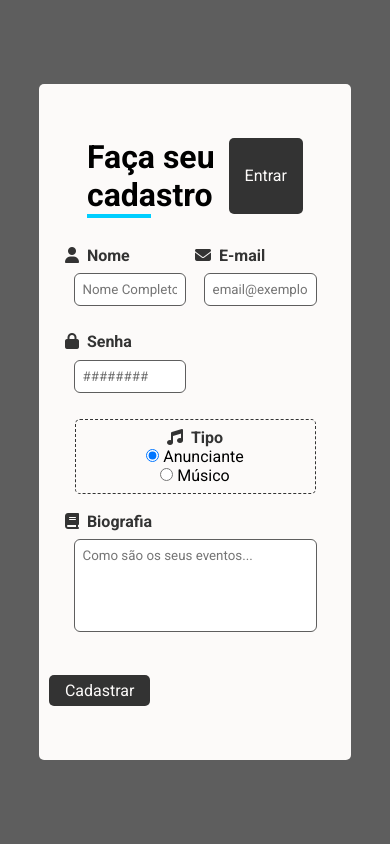
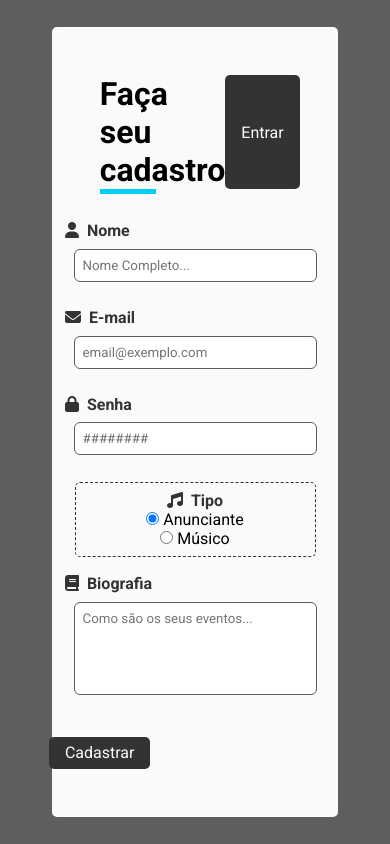
Before and after one commit to Lucas-2000/usjt_des_web_2023_1_a3, a React (Vite) app in the folder frontend/: page /cadastrar in a window 390 px wide. Built offline with nearby package versions, Linux system fonts and the light colour scheme.

Commit message:
Ajustes na responsividade da tela de cadastro

```diff
--- a/frontend/src/components/Input/Input.css
+++ b/frontend/src/components/Input/Input.css
@@ -49,3 +49,10 @@
 .input i {
     margin: 0 0.5rem 0 0;
 }
+
+@media screen and (max-width: 1064px) {
+    .text-cadastro {
+        width: 100%;
+    }
+
+}
--- a/frontend/src/pages/auth/cadastro.css
+++ b/frontend/src/pages/auth/cadastro.css
@@ -136,11 +136,21 @@
     align-items: center;
 }
 
-@media screen and (max-width: 1330px) {
+@media screen and (max-width: 1550px) {
 
     .img-cadastro,
     .img-cadastro img {
         display: none;
+    }
+
+    .cadastro {
+        height: auto;
+        min-height: 100vh;
+        padding: 1rem;
+    }
+
+    .main-cadastro {
+        height: auto;
     }
 
     .form-cadastro {
@@ -157,8 +167,22 @@
         flex-direction: column;
     }
 
+    .cadastro {
+        height: auto;
+        min-height: 100vh;
+        padding: 1rem;
+    }
+
+    .main-cadastro {
+        height: auto;
+    }
+
     .radio-cadastro {
         display: flex;
         flex-direction: column;
     }
+
+    .option-cadastro {
+        width: 100%;
+    }
 }
```
